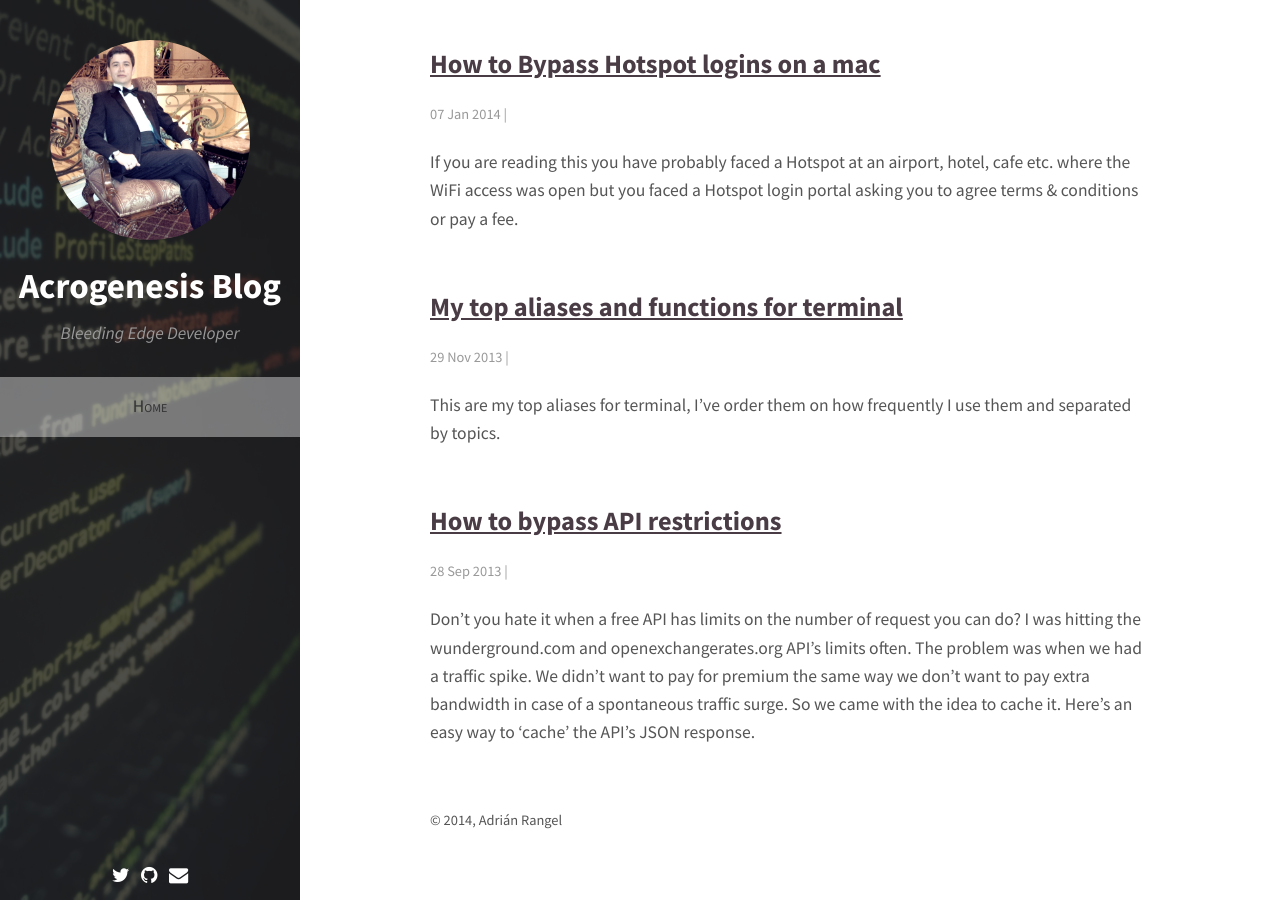
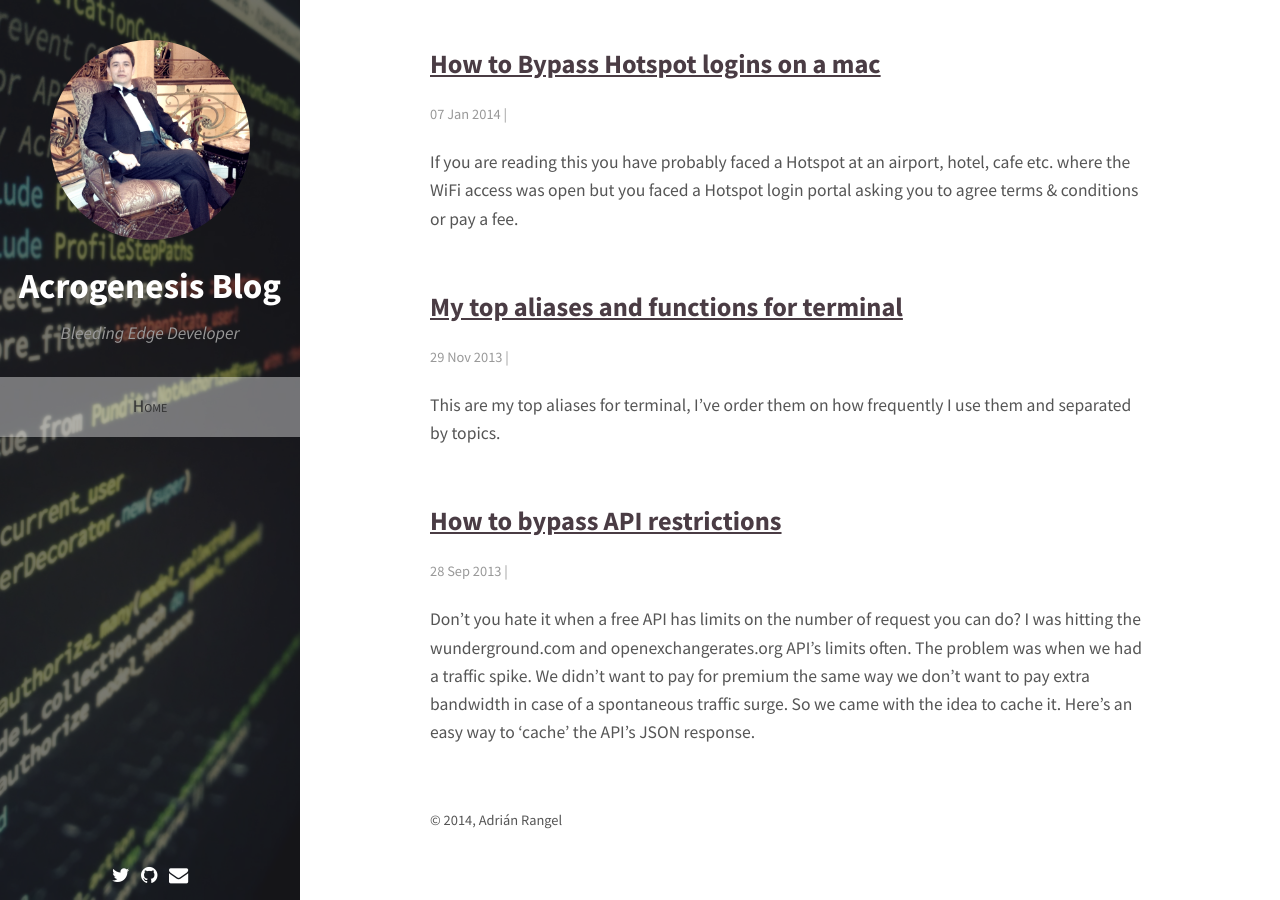
Before and after one commit to acrogenesis/acrogenesis.github.io, a Jekyll site: the page built from index.html, in a window 1280 px wide. Built offline with Jekyll 4.4.1, drawn with Linux system fonts in a browser that asks for light colours; nearby versions of some CDN libraries; the list of posts is cut into pages by our own code.

Commit message:
change opacity of overlay

```diff
--- a/assets/css/style.css
+++ b/assets/css/style.css
@@ -76,7 +76,7 @@ header {
 }
 
 header::after {
-  background-color: rgba(36, 36, 36, 0.8);
+  background-color: rgba(36, 36, 36, 0.6);
   content: '';
   display: block;
   position: absolute;
```
